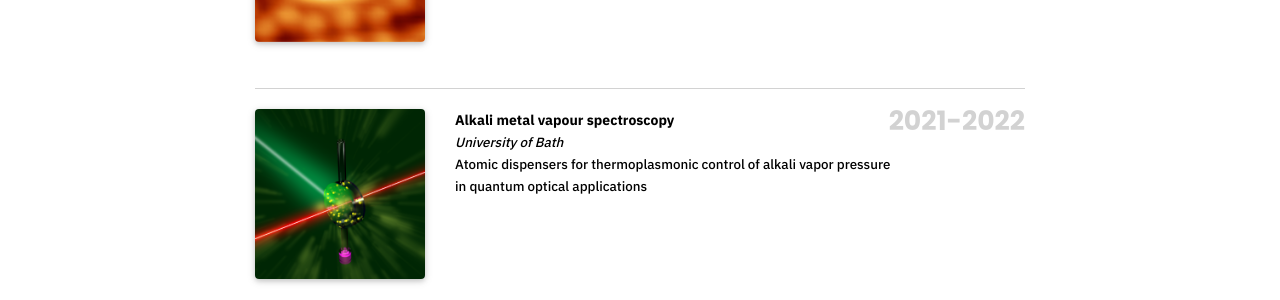
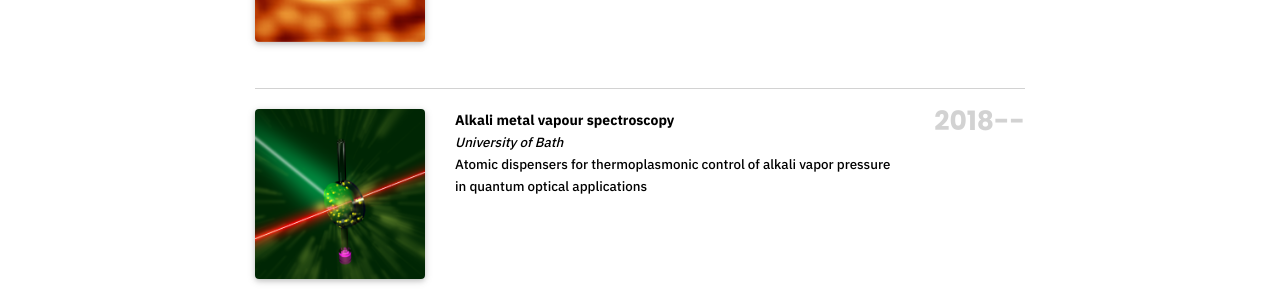
Before and after one commit to kristinarusimova/kristinarusimova.github.io, a Jekyll site: the page built from _pages/1_projects.md, in a window 1280 px wide and 996 px high. Shown: the part 316-616 px from the top of the window. Built offline with Jekyll 4.4.1, drawn with Linux system fonts in a browser that asks for light colours; nearby versions of some CDN libraries; a style sheet for code colours, icons or effects is not loaded.

Commit message:
Update alkemmy.md

```diff
--- a/_projects/alkemmy.md
+++ b/_projects/alkemmy.md
@@ -5,9 +5,8 @@ description: Atomic dispensers for thermoplasmonic control of alkali vapor press
 location: University of Bath
 img: /assets/img/alkemmy.png
 importance: 2
-years: 2021-2022
+years: 2018--
 ---
-
 
 Alkali metal vapors enable access to single electron systems, suitable for demonstrating fundamental light-matter interactions and promising for quantum logic operations, storage and sensing. However, progress is hampered by the need for robust and repeatable control over the atomic vapor density and over the associated optical depth. Until now, a moderate improvement of the optical depth was attainable through bulk heating or laser desorption – both time-consuming techniques. Here, we use plasmonic nanoparticles to convert light into localized thermal energy and to achieve optical depths in warm vapors, corresponding to a ~16 times increase in vapor pressure in less than 20 ms, with possible reload times much shorter than an hour. Our results enable robust and compact light-matter devices, such as efficient quantum memories and photon-photon logic gates, in which strong optical nonlinearities are crucial.
 
```
